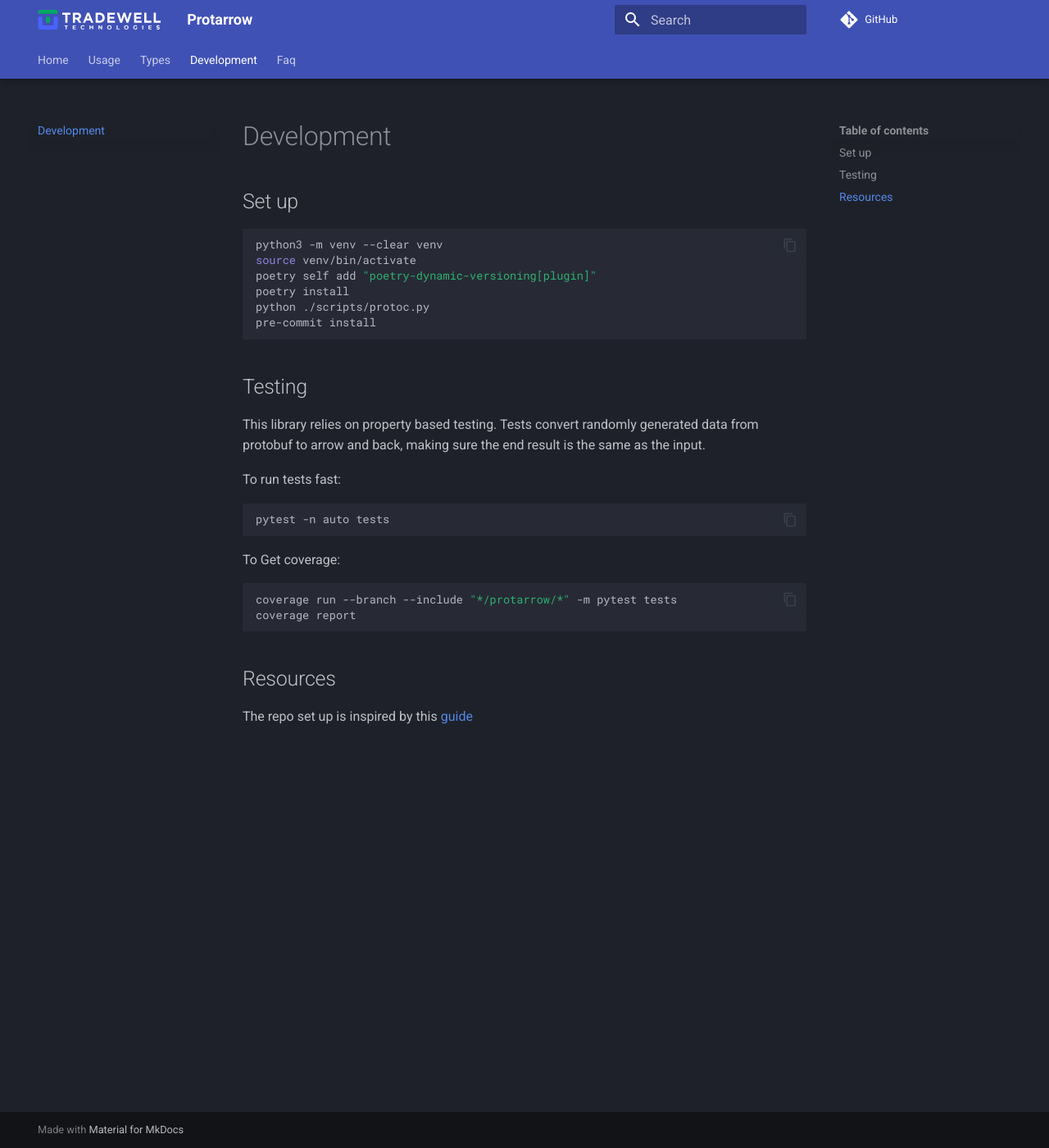
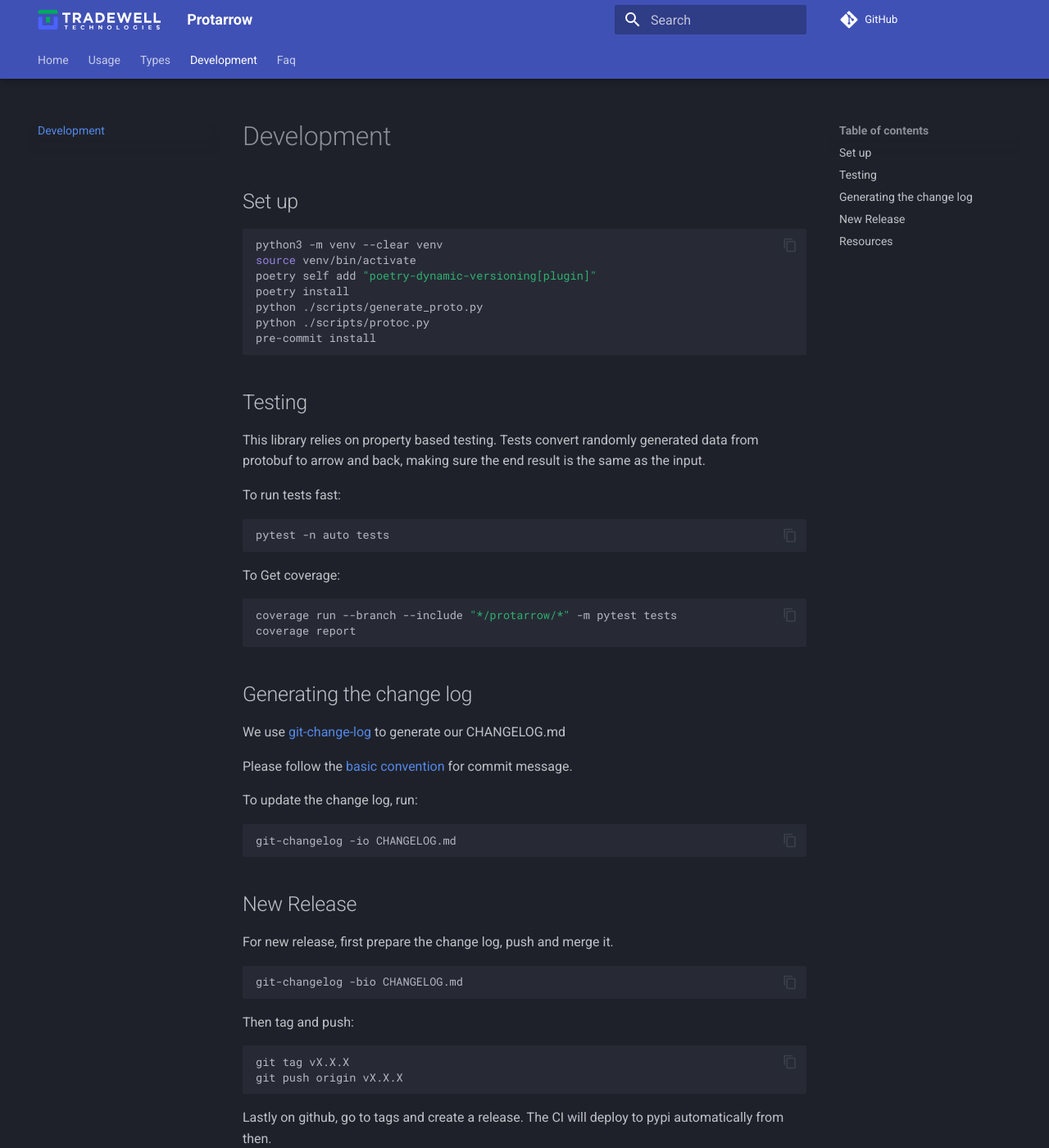
Before and after one commit to tradewelltech/protarrow, an MkDocs documentation site: the page built from docs/development.md, in a window 1280 px wide and 1400 px high. Shown: the whole window at 82% size. Built offline with MkDocs 1.6.1 and Material for MkDocs 9.7.7, drawn with Linux system fonts in a browser that asks for light colours; comment, search, counter and statistics services are not loaded.

Commit message:
Update developer notes

````diff
--- a/docs/development.md
+++ b/docs/development.md
@@ -8,6 +8,7 @@ python3 -m venv --clear venv
 source venv/bin/activate
 poetry self add "poetry-dynamic-versioning[plugin]"
 poetry install
+python ./scripts/generate_proto.py
 python ./scripts/protoc.py
 pre-commit install
 ```
@@ -16,6 +17,7 @@ pre-commit install
 
 This library relies on property based testing.
 Tests convert randomly generated data from protobuf to arrow and back, making sure the end result is the same as the input.
+
 
 To run tests fast:
 ```shell
@@ -28,6 +30,33 @@ coverage run --branch --include "*/protarrow/*" -m pytest tests
 coverage report
 ```
 
+## Generating the change log
+
+We use [git-change-log](https://pawamoy.github.io/git-changelog/usage/) to generate our CHANGELOG.md
+
+Please follow the [basic convention](https://pawamoy.github.io/git-changelog/usage/#basic-convention) for  commit message.
+
+To update the change log, run:
+```shell
+git-changelog -io CHANGELOG.md
+```
+
+## New Release
+
+For new release, first prepare the change log, push and merge it.
+```shell
+git-changelog -bio CHANGELOG.md
+```
+
+Then tag and push:
+```shell
+git tag vX.X.X
+git push origin vX.X.X
+```
+
+Lastly on github, go to tags and create a release.
+The CI will deploy to pypi automatically from then.
+
 ## Resources
 
 The repo set up is inspired by this [guide](https://mathspp.com/blog/how-to-create-a-python-package-in-2022)
````
